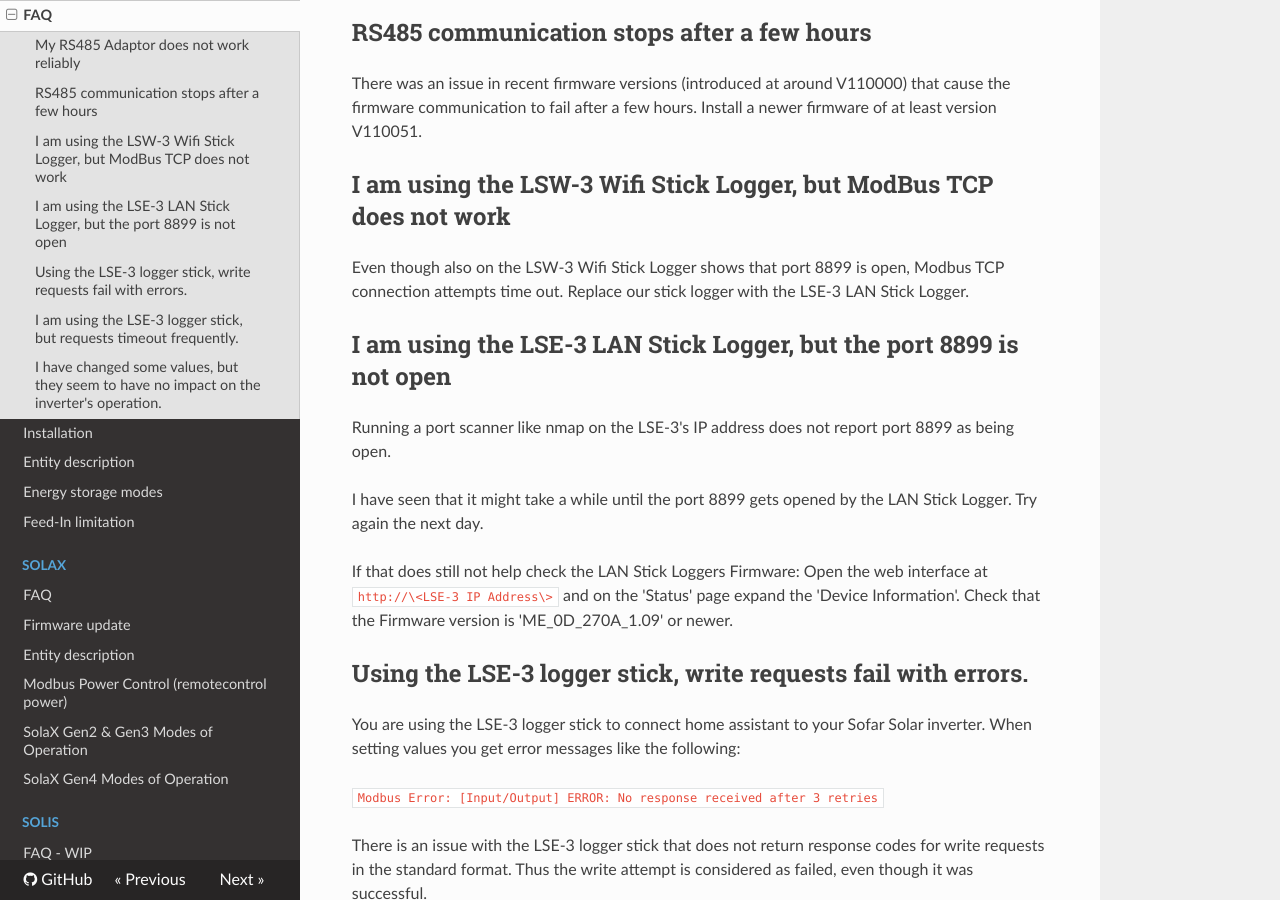
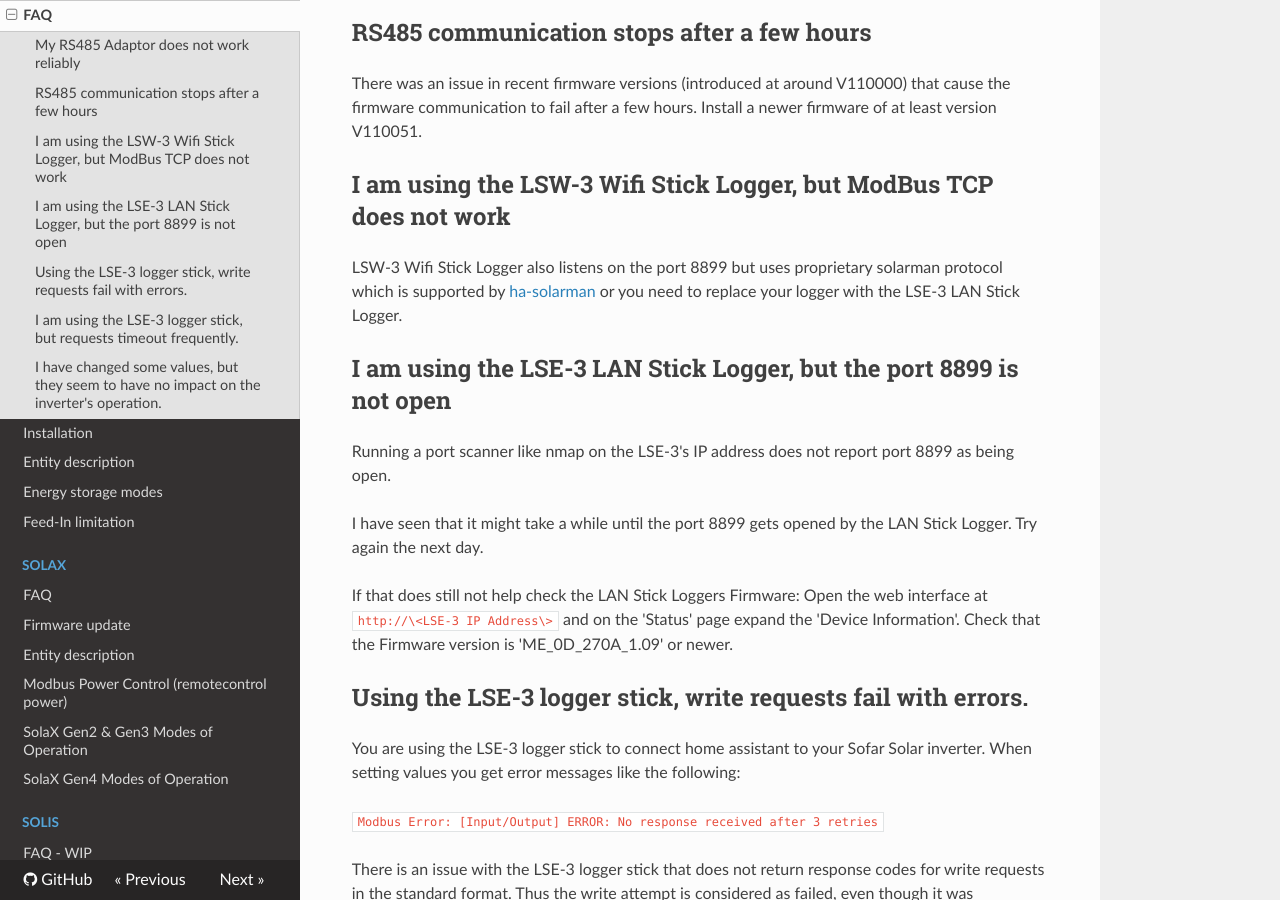
Before and after one commit to wills106/homeassistant-solax-modbus, an MkDocs documentation site: the page built from docs/sofar-faq.md, in a window 1280 px wide and 900 px high, scrolled down 488 px. Built offline with MkDocs 1.6.1, drawn with Linux system fonts in a browser that asks for light colours; nearby versions of some CDN libraries.

Commit message:
refactor: Update for Sofar FAQ about LSW-3 Wifi Stick Logger

```diff
--- a/docs/sofar-faq.md
+++ b/docs/sofar-faq.md
@@ -12,7 +12,7 @@
 
 ## I am using the LSW-3 Wifi Stick Logger, but ModBus TCP does not work
 
-Even though also on the LSW-3 Wifi Stick Logger shows that port 8899 is open, Modbus TCP connection attempts time out. Replace our stick logger with the LSE-3 LAN Stick Logger.
+LSW-3 Wifi Stick Logger also listens on the port 8899 but uses proprietary solarman protocol which is supported by [ha-solarman](https://github.com/davidrapan/ha-solarman) or you need to replace your logger with the LSE-3 LAN Stick Logger.
 
 ## I am using the LSE-3 LAN Stick Logger, but the port 8899 is not open
 
```
